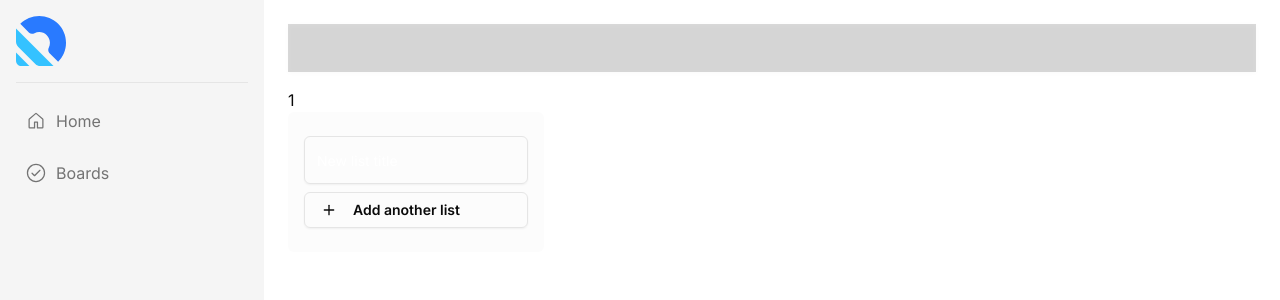
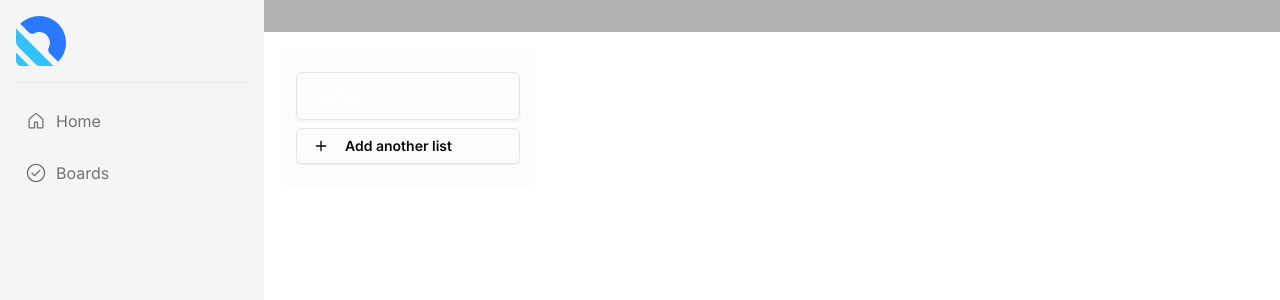
Before and after one commit to RadifTajwar/Pathao, a Next.js app: page /board/1 in a window 1280 px wide. Shown: the top 300 px of the page. Built offline with nearby package versions, Linux system fonts and the light colour scheme.

Commit message:
ui error fix in mbl ui in kanbanboard

```diff
--- a/src/app/(dashboard)/board/[boardId]/page.tsx
+++ b/src/app/(dashboard)/board/[boardId]/page.tsx
@@ -32,11 +32,14 @@ export default function BoardPage({ params }: { params: { boardId: string } }) {
         backgroundImage: backgroundImage ? `url(${backgroundImage})` : undefined,
       }}
     >
-      <div className="h-full w-full overflow-y-auto overflow-x-auto px-6 pt-6">
-        <h1 className="text-xl italic underline font-semibold text-white drop-shadow mb-4 bg-black bg-opacity-15 p-6">
+      <div className="sticky top-0 z-20 bg-black/30 backdrop-blur p-4 text-center">
+        <h1 className="text-xl italic underline font-semibold text-white drop-shadow">
           {boardTitle}
         </h1>
-        <KanbanBoard boardId={params.boardId}/>
+      </div>
+      <div className="h-full w-full overflow-y-auto overflow-x-auto ">
+
+        <KanbanBoard boardId={params.boardId} />
       </div>
     </div>
   );
--- a/src/features/tasks/components/kanban-board.tsx
+++ b/src/features/tasks/components/kanban-board.tsx
@@ -40,8 +40,8 @@ export const KanbanBoard = ({ boardId }: KanbanBoardProps) => {
 
   return (
     <DragDropContext onDragEnd={onDragEnd}>
-      <div className="">{boardId}</div>
-      <div className="w-full " >
+
+      <div className="w-full px-4 py-4" >
         <div className="flex gap-4 w-fit min-w-full items-start">
           {boardData?.columnOrder.map((colId) => (
             <ColumnCard
```
